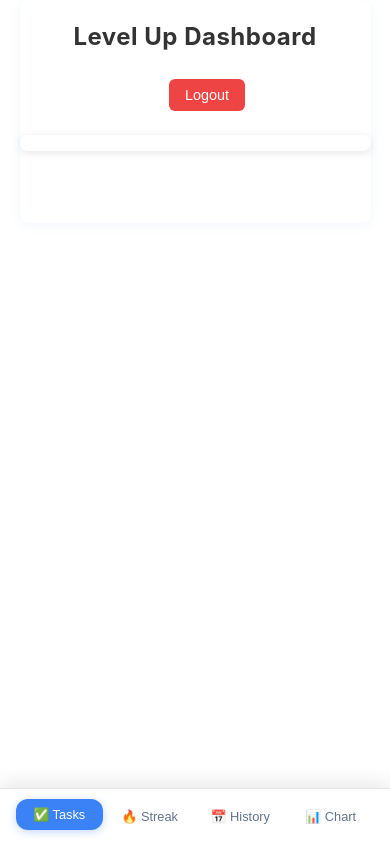
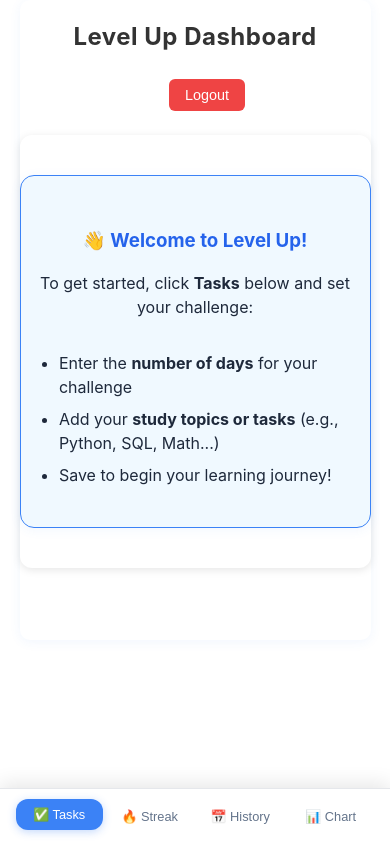
Before and after one commit to abhi-shek-86/level_up, a React (Create React App) app: page /dashboard in a window 390 px wide. Built offline with nearby package versions, Linux system fonts and the light colour scheme; no server answers.

Commit message:
further responsive changes

```diff
--- a/src/components/Dashboard.jsx
+++ b/src/components/Dashboard.jsx
@@ -113,9 +113,12 @@ export default function Dashboard() {
   const openSetup = (edit = false) => {
     setEditMode(edit);
     setTempDays(days);
-    setTempTasks([...tasks]);
+    setTempTasks(Array.isArray(tasks) ? [...tasks] : []);
     setShowSetup(true);
   };
+
+  // Helper: is this a new user?
+  const isNewUser = !days || days <= 0 || !tasks || tasks.length === 0;
 
   return (
     <div className="dashboard">
@@ -178,12 +181,12 @@ export default function Dashboard() {
         </div>
       )}
 
-      {!showSetup && currentDay && (
+      {/* Only show dashboard content if not a new user */}
+      {!showSetup && !isNewUser && currentDay && (
         <div className="center-info">
           <span>
             <span className="circle-count">{currentDay}</span>
             Days
-
           </span>
           <span>
             <span className="circle-count streak-circle">{streak}</span>
@@ -199,8 +202,8 @@ export default function Dashboard() {
               onClick={() => {
                 setActiveTab('tasks');
                 setEditMode(false);
-                setTasks(tasks || []); // <-- add this line
-                openSetup(false)
+                setTasks(tasks || []);
+                openSetup(false);
               }}
               className={activeTab === 'tasks' ? 'active' : ''}
             >
@@ -225,9 +228,23 @@ export default function Dashboard() {
               📊 Chart
             </button>
           </div>
-
           <div className="tab-content">
-            {activeTab === 'tasks' && currentDay && !showSetup && (
+            {/* Show suggestion for new users in tab content */}
+            {isNewUser ? (
+              <div className="welcome-suggestion">
+                <h3>👋 Welcome to Level Up!</h3>
+                <p>
+                  To get started, click <b>Tasks</b> below and set your challenge:
+                </p>
+                <ul>
+                  <li>Enter the <b>number of days</b> for your challenge</li>
+                  <li>Add your <b>study topics or tasks</b> (e.g., Python, SQL, Math...)</li>
+                  <li>Save to begin your learning journey!</li>
+                </ul>
+              </div>
+            ) : (
+              <>
+                {activeTab === 'tasks' && currentDay && (
                   <>
                     <button
                       style={{ float: 'right', marginBottom: 10 }}
@@ -242,20 +259,18 @@ export default function Dashboard() {
                       totalTasks={tasks.length}
                       onStreakUpdate={setStreak}
                     />
-
                   </>
                 )}
-
                 {activeTab === 'streak' && (
                   <StreakTracker userId={user.uid} totalDays={days} streak={streak} />
                 )}
-
                 {activeTab === 'history' && (
                   <TaskHistory userId={user.uid} totalDays={days} />
                 )}
-
                 {activeTab === 'chart' && (
                   <ProgressChart userId={user.uid} totalDays={days} />
+                )}
+              </>
             )}
           </div>
         </>
--- a/src/styles.css
+++ b/src/styles.css
@@ -446,8 +446,8 @@ body, .dashboard, .auth-form, .tab-content, .day-card, .task-block, .streak-box,
 /* Streak box */
 .streak-box {
   text-align: center;
-  background: linear-gradient(135deg, #f59e0b, #d97706);
-  color: white;
+  /* background: linear-gradient(135deg, #f59e0b, #d97706); */
+  color: rgb(2, 2, 2);
   padding: 2rem;
   border-radius: 12px;
   margin: 1rem 0;
@@ -825,23 +825,27 @@ textarea:focus {
   background: #f8fafc;
 }
 
-@media (max-width: 600px) {
-  .landing-container {
-    width: 95vw;
-    max-width: 98vw;
-    padding: 1.5rem 0.5rem;
-    border-radius: 10px;
-  }
-  .landing-title {
-    font-size: 1.5rem;
-  }
-  .landing-desc {
-    font-size: 1rem;
-    max-width: 95vw;
-  }
-  .landing-btn {
-    width: 100%;
-    font-size: 1rem;
-    padding: 1rem 0;
-  }
+.welcome-suggestion {
+  background: #f0f9ff;
+  border: 1.5px solid #3b82f6;
+  border-radius: 14px;
+  padding: 2rem 1.2rem;
+  margin: 2rem 0;
+  text-align: center;
+  color: #1e293b;
+  box-shadow: 0 2px 12px #3b82f611;
 }
+.welcome-suggestion h3 {
+  color: #2563eb;
+  margin-bottom: 1rem;
+}
+.welcome-suggestion ul {
+  text-align: left;
+  margin: 1rem auto 0 auto;
+  display: inline-block;
+  padding-left: 1.2rem;
+}
+.welcome-suggestion li {
+  margin-bottom: 0.5rem;
+  font-size: 1rem;
+}
```
Lines whose indentation alone changed are shown as unchanged.
